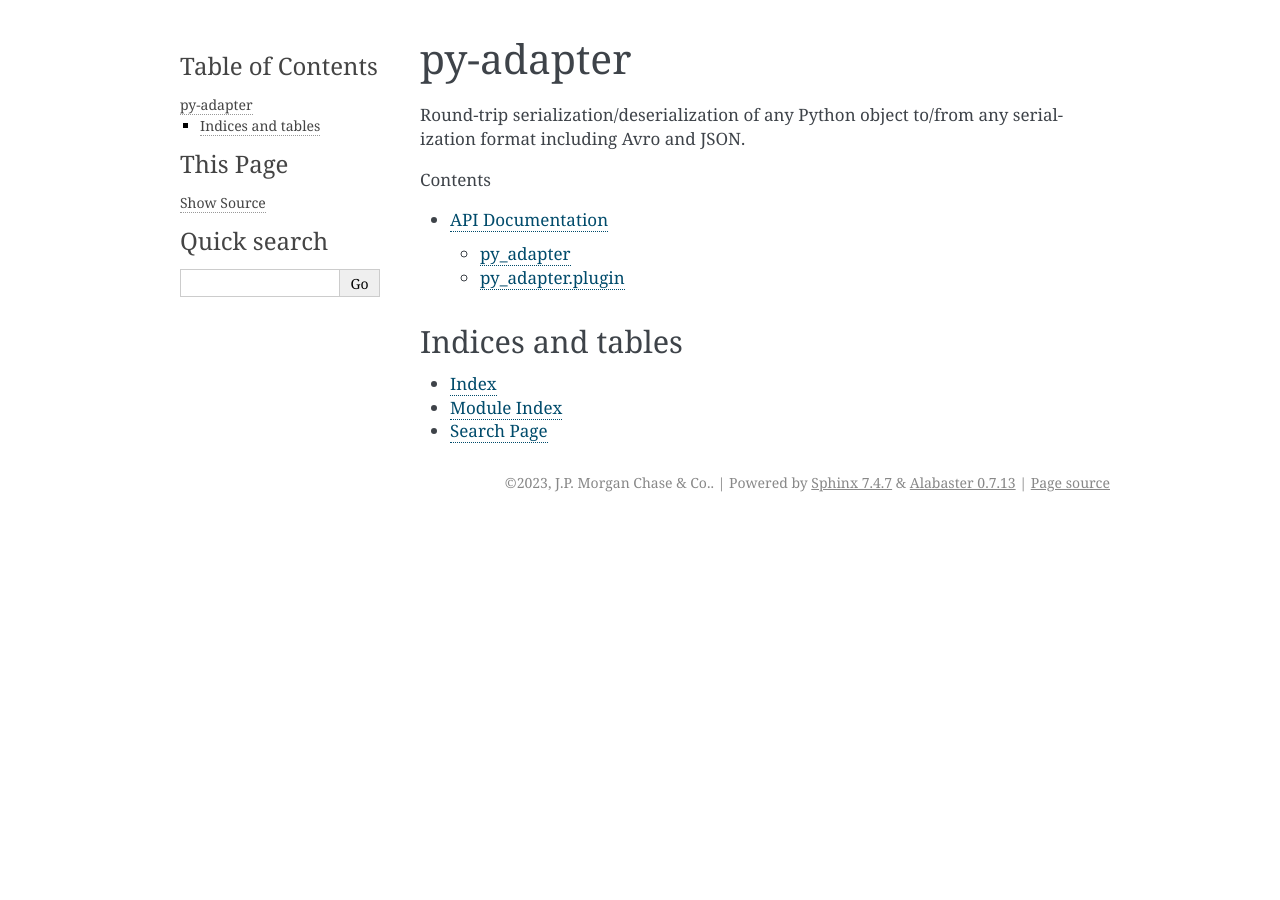
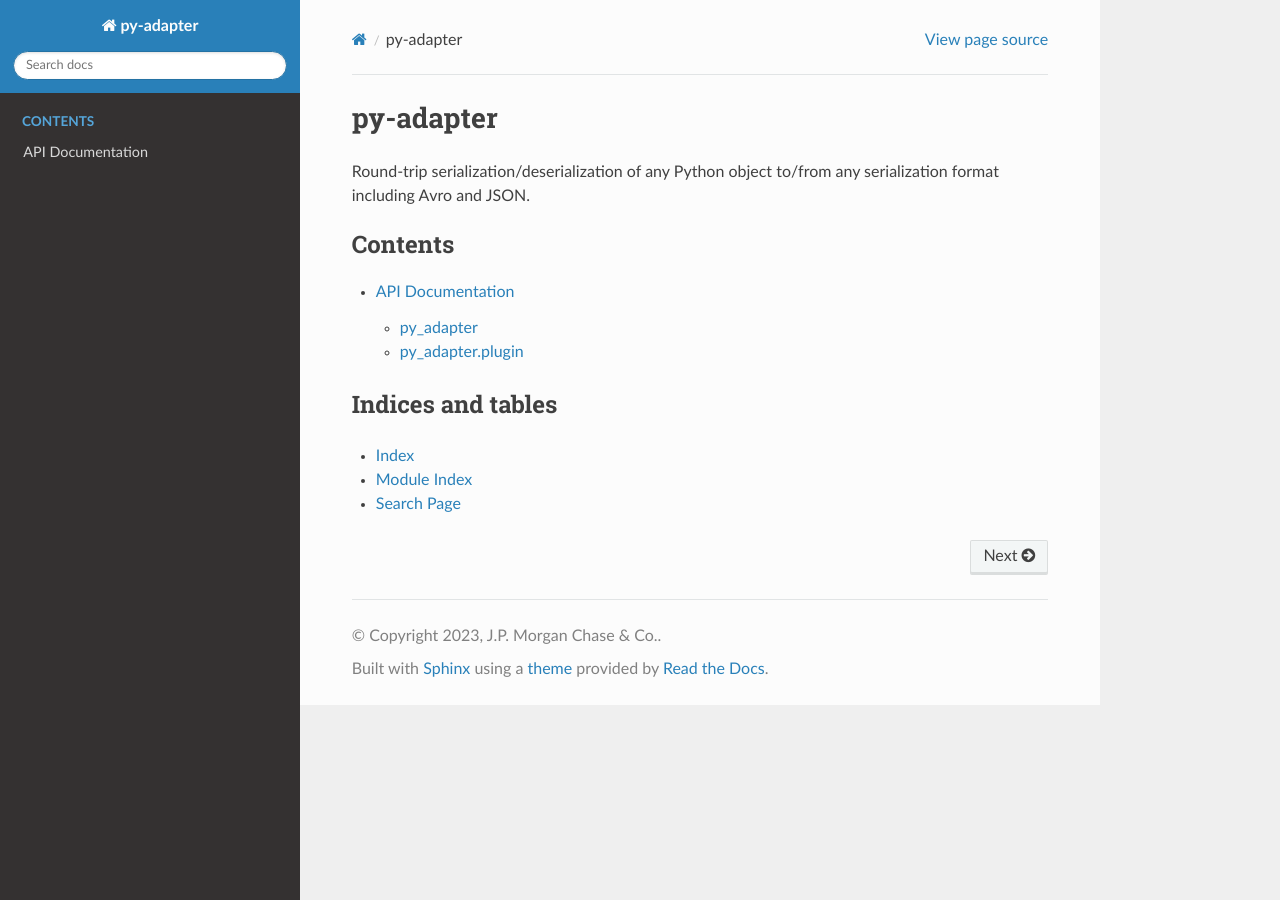
Before and after one commit to jpmorganchase/py-adapter, a Sphinx documentation site: the page built from docs/index.rst, in a window 1280 px wide. Built offline with Sphinx 7.4.7 and the Read the Docs theme 2.0.0, drawn with Linux system fonts in a browser that asks for light colours.

Commit message:
Use Read the Docs Sphinx theme

```diff
--- a/docs/conf.py
+++ b/docs/conf.py
@@ -35,7 +35,10 @@ extensions = [
     "sphinx.ext.intersphinx",
     "sphinx.ext.napoleon",
     "sphinx.ext.viewcode",
+    "sphinx_rtd_theme",
 ]
+
+html_theme = "sphinx_rtd_theme"
 
 add_module_names = False
 
--- a/pyproject.toml
+++ b/pyproject.toml
@@ -67,7 +67,8 @@ dependencies = [
 [project.optional-dependencies]
 
 docs = [
-    "sphinx"
+    "sphinx",
+    "sphinx-rtd-theme",
 ]
 testing = [
     "pytest",
```
